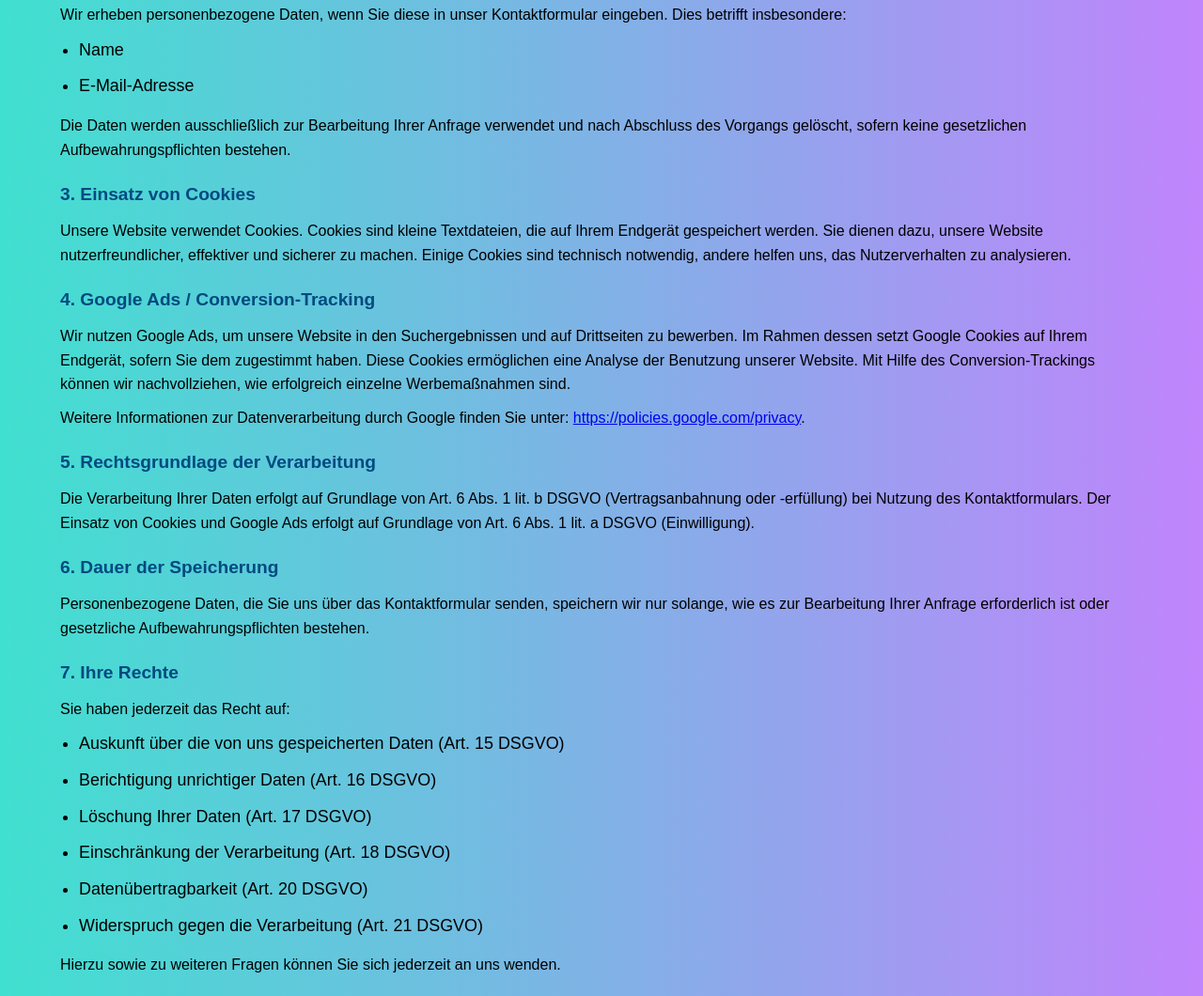
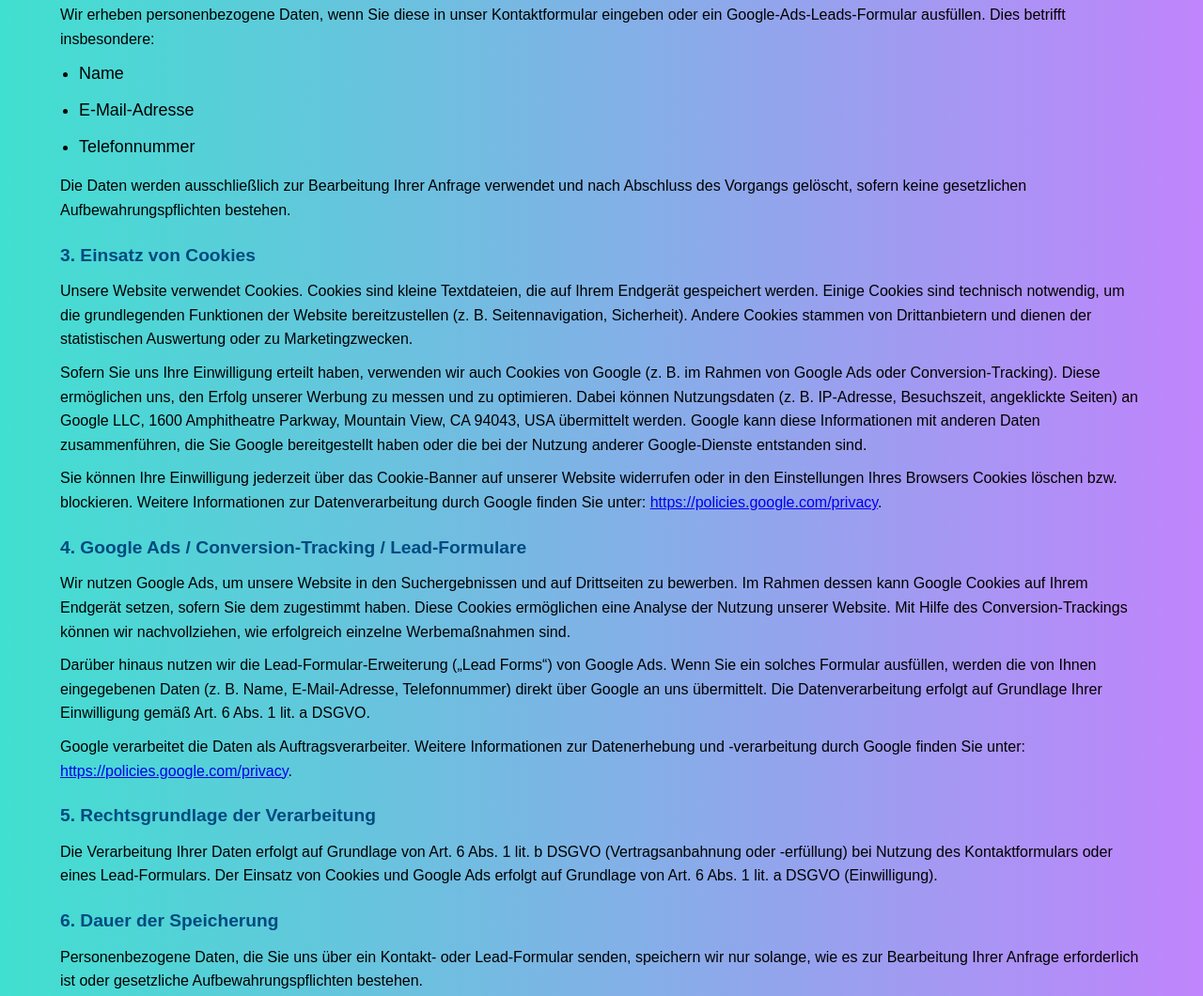
Before and after one commit to timk03-svg/PrintLine-Werbetechnik, a plain HTML site: page datenschutz.html in a window 1280 px wide. Shown: the part 707-1767 px from the top of the page at 94% size. Drawn offline with Linux system fonts and the light colour scheme.

Commit message:
Datenschutz aktualisiert

```diff
--- a/datenschutz.html
+++ b/datenschutz.html
@@ -86,28 +86,37 @@
   </p>
 
   <h3>2. Erhebung und Speicherung personenbezogener Daten</h3>
-  <p>Wir erheben personenbezogene Daten, wenn Sie diese in unser Kontaktformular eingeben. Dies betrifft insbesondere:</p>
+  <p>Wir erheben personenbezogene Daten, wenn Sie diese in unser Kontaktformular eingeben oder ein Google-Ads-Leads-Formular ausfüllen. Dies betrifft insbesondere:</p>
   <ul>
     <li>Name</li>
     <li>E-Mail-Adresse</li>
+    <li>Telefonnummer</li>
   </ul>
   <p>Die Daten werden ausschließlich zur Bearbeitung Ihrer Anfrage verwendet und nach Abschluss des Vorgangs gelöscht, sofern keine gesetzlichen Aufbewahrungspflichten bestehen.</p>
 
   <h3>3. Einsatz von Cookies</h3>
-  <p>Unsere Website verwendet Cookies. Cookies sind kleine Textdateien, die auf Ihrem Endgerät gespeichert werden. Sie dienen dazu, unsere Website nutzerfreundlicher, effektiver und sicherer zu machen. Einige Cookies sind technisch notwendig, andere helfen uns, das Nutzerverhalten zu analysieren.</p>
+  <p>Unsere Website verwendet Cookies. Cookies sind kleine Textdateien, die auf Ihrem Endgerät gespeichert werden. Einige Cookies sind technisch notwendig, um die grundlegenden Funktionen der Website bereitzustellen (z. B. Seitennavigation, Sicherheit). Andere Cookies stammen von Drittanbietern und dienen der statistischen Auswertung oder zu Marketingzwecken.</p>
 
-  <h3>4. Google Ads / Conversion-Tracking</h3>
-  <p>Wir nutzen Google Ads, um unsere Website in den Suchergebnissen und auf Drittseiten zu bewerben. Im Rahmen dessen setzt Google Cookies auf Ihrem Endgerät, sofern Sie dem zugestimmt haben. Diese Cookies ermöglichen eine Analyse der Benutzung unserer Website.
-  Mit Hilfe des Conversion-Trackings können wir nachvollziehen, wie erfolgreich einzelne Werbemaßnahmen sind.</p>
-  <p>Weitere Informationen zur Datenverarbeitung durch Google finden Sie unter:
-  <a href="https://policies.google.com/privacy" target="_blank">https://policies.google.com/privacy</a>.</p>
+  <p>Sofern Sie uns Ihre Einwilligung erteilt haben, verwenden wir auch Cookies von Google (z. B. im Rahmen von Google Ads oder Conversion-Tracking). Diese ermöglichen uns, den Erfolg unserer Werbung zu messen und zu optimieren. Dabei können Nutzungsdaten (z. B. IP-Adresse, Besuchszeit, angeklickte Seiten) an Google LLC, 1600 Amphitheatre Parkway, Mountain View, CA 94043, USA übermittelt werden. Google kann diese Informationen mit anderen Daten zusammenführen, die Sie Google bereitgestellt haben oder die bei der Nutzung anderer Google-Dienste entstanden sind.</p>
+
+  <p>Sie können Ihre Einwilligung jederzeit über das Cookie-Banner auf unserer Website widerrufen oder in den Einstellungen Ihres Browsers Cookies löschen bzw. blockieren. Weitere Informationen zur Datenverarbeitung durch Google finden Sie unter:
+    <a href="https://policies.google.com/privacy" target="_blank">https://policies.google.com/privacy</a>.
+  </p>
+
+  <h3>4. Google Ads / Conversion-Tracking / Lead-Formulare</h3>
+  <p>Wir nutzen Google Ads, um unsere Website in den Suchergebnissen und auf Drittseiten zu bewerben. Im Rahmen dessen kann Google Cookies auf Ihrem Endgerät setzen, sofern Sie dem zugestimmt haben. Diese Cookies ermöglichen eine Analyse der Nutzung unserer Website. Mit Hilfe des Conversion-Trackings können wir nachvollziehen, wie erfolgreich einzelne Werbemaßnahmen sind.</p>
+
+  <p>Darüber hinaus nutzen wir die Lead-Formular-Erweiterung („Lead Forms“) von Google Ads. Wenn Sie ein solches Formular ausfüllen, werden die von Ihnen eingegebenen Daten (z. B. Name, E-Mail-Adresse, Telefonnummer) direkt über Google an uns übermittelt. Die Datenverarbeitung erfolgt auf Grundlage Ihrer Einwilligung gemäß Art. 6 Abs. 1 lit. a DSGVO.</p>
+
+  <p>Google verarbeitet die Daten als Auftragsverarbeiter. Weitere Informationen zur Datenerhebung und -verarbeitung durch Google finden Sie unter:
+    <a href="https://policies.google.com/privacy" target="_blank">https://policies.google.com/privacy</a>.
+  </p>
 
   <h3>5. Rechtsgrundlage der Verarbeitung</h3>
-  <p>Die Verarbeitung Ihrer Daten erfolgt auf Grundlage von Art. 6 Abs. 1 lit. b DSGVO (Vertragsanbahnung oder -erfüllung) bei Nutzung des Kontaktformulars.
-  Der Einsatz von Cookies und Google Ads erfolgt auf Grundlage von Art. 6 Abs. 1 lit. a DSGVO (Einwilligung).</p>
+  <p>Die Verarbeitung Ihrer Daten erfolgt auf Grundlage von Art. 6 Abs. 1 lit. b DSGVO (Vertragsanbahnung oder -erfüllung) bei Nutzung des Kontaktformulars oder eines Lead-Formulars. Der Einsatz von Cookies und Google Ads erfolgt auf Grundlage von Art. 6 Abs. 1 lit. a DSGVO (Einwilligung).</p>
 
   <h3>6. Dauer der Speicherung</h3>
-  <p>Personenbezogene Daten, die Sie uns über das Kontaktformular senden, speichern wir nur solange, wie es zur Bearbeitung Ihrer Anfrage erforderlich ist oder gesetzliche Aufbewahrungspflichten bestehen.</p>
+  <p>Personenbezogene Daten, die Sie uns über ein Kontakt- oder Lead-Formular senden, speichern wir nur solange, wie es zur Bearbeitung Ihrer Anfrage erforderlich ist oder gesetzliche Aufbewahrungspflichten bestehen.</p>
 
   <h3>7. Ihre Rechte</h3>
   <p>Sie haben jederzeit das Recht auf:</p>
```
Also changed, not shown: beschriftungen.html (+1 -2 lines).
